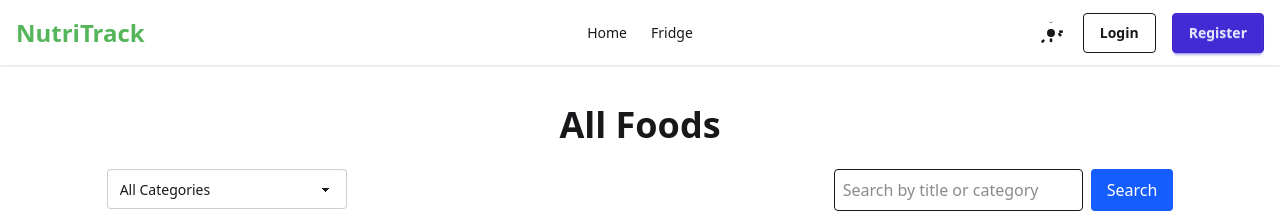
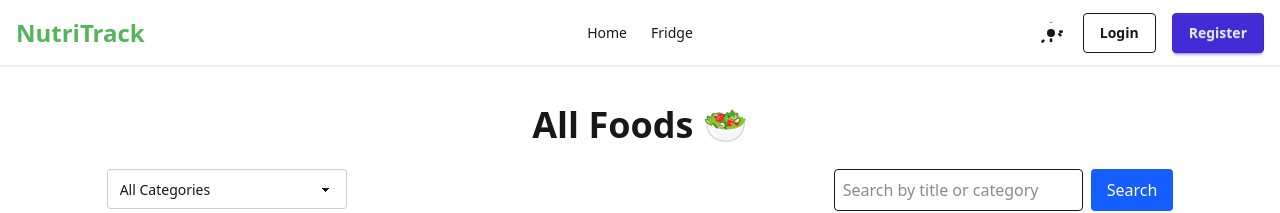
Before and after one commit to HasanUtshob/Food-Tracker-Client, a React (Vite) app: page /Fridge in a window 1280 px wide. Shown: the top 213 px of the page. Built offline with nearby package versions, Linux system fonts and the light colour scheme; no server answers.

Commit message:
fridge logo  edit success

```diff
--- a/src/Page/Fridge.jsx
+++ b/src/Page/Fridge.jsx
@@ -46,7 +46,7 @@ const Fridge = () => {
     <div className="w-11/12 md:w-10/12 mx-auto">
       {/* Header */}
       <section className="text-center mt-10 mb-6">
-        <h1 className="text-3xl md:text-4xl font-bold">All Foods </h1>
+        <h1 className="text-3xl md:text-4xl font-bold">All Foods 🥗</h1>
       </section>
       <section className="flex justify-between">
         <select
```
